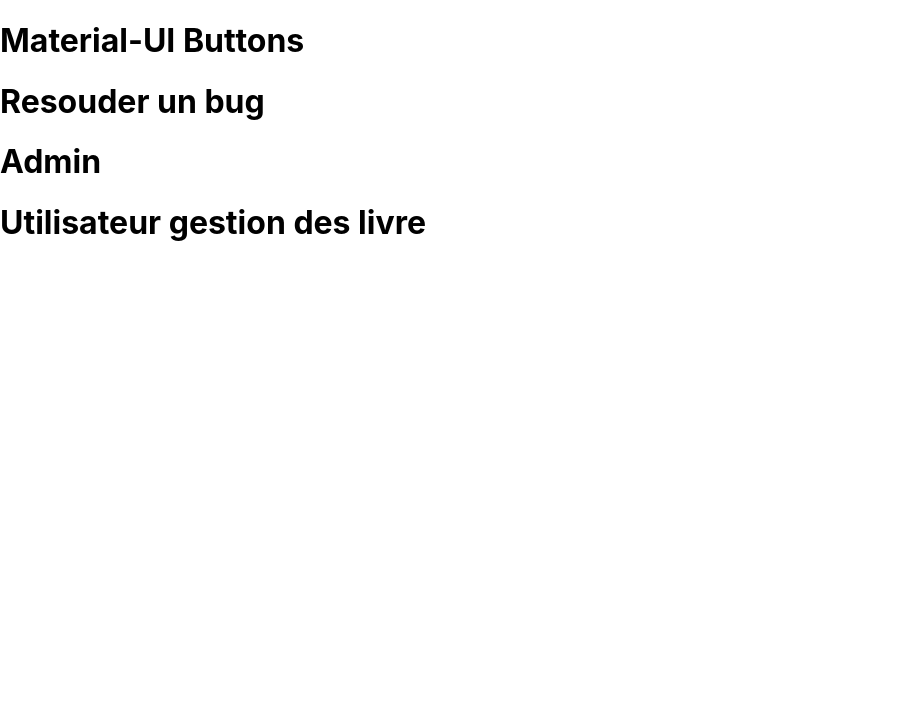
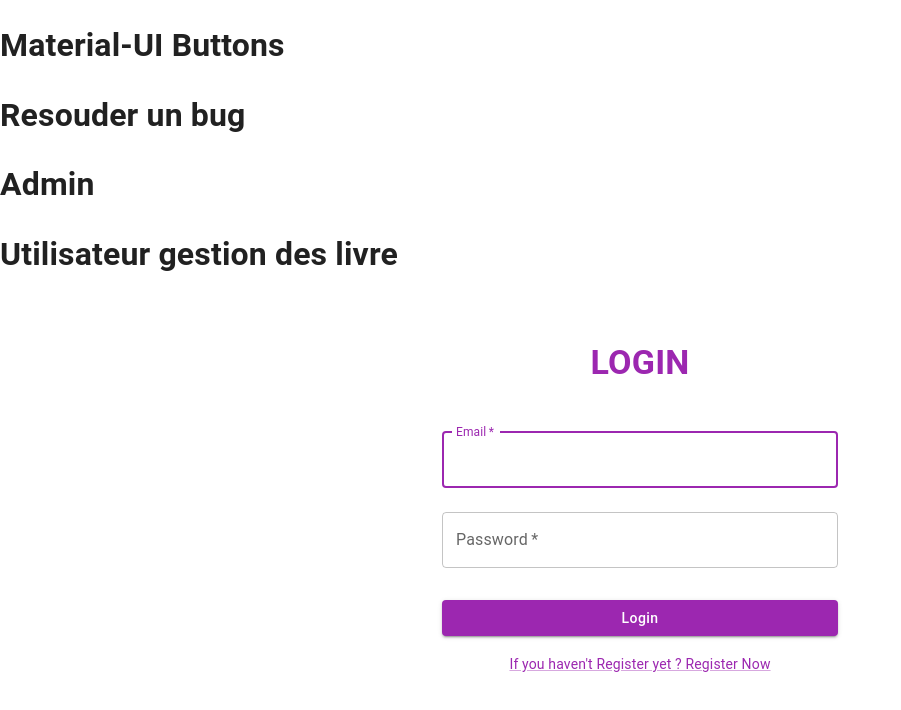
Before and after one commit to Mbaye-ndiaye/gestion_biblio, a React (Create React App) app: page / in a window 1280 px wide. Shown: the top 710 px of the page, without its empty margins (0-901 px from the left). Built offline with nearby package versions, Linux system fonts and the light colour scheme.

Commit message:
ajout formulaire connexion et inscription

```diff
--- a/src/App.js
+++ b/src/App.js
@@ -1,6 +1,7 @@
 import './App.css';
 import Admin from './components/admin/Admin';
 import Utilisateur from './pages/utilisateurs/Utilisateur';
+import LoginForm from './pages/connexion/LoginForm';
 function App() {
   return (
     <div className="App">
@@ -8,6 +9,7 @@
       <h1>Resouder un bug</h1>
       <Admin />
       <Utilisateur />
+      <LoginForm />
     </div>
   );
 }
--- /dev/null
+++ b/src/pages/connexion/LoginForm.jsx
@@ -0,0 +1,78 @@
+import React from 'react'
+import {
+  Box,
+  Typography,
+  TextField,
+  Button,
+  Link,
+  Container,
+  CssBaseline
+} from '@mui/material'
+import { createTheme, ThemeProvider } from '@mui/material/styles'
+
+const theme = createTheme({
+  palette: {
+    primary: {
+      main: '#9c27b0', // Purple color
+    },
+  },
+})
+
+export default function LoginForm() {
+  return (
+    <ThemeProvider theme={theme}>
+      <Container component="main" maxWidth="xs">
+        <CssBaseline />
+        <Box
+          sx={{
+            marginTop: 8,
+            display: 'flex',
+            flexDirection: 'column',
+            alignItems: 'center',
+          }}
+        >
+          <Typography component="h1" variant="h4" sx={{ color: 'primary.main', fontWeight: 'bold', mb: 3 }}>
+            LOGIN
+          </Typography>
+          <Box component="form" noValidate sx={{ mt: 1 }}>
+            <TextField
+              margin="normal"
+              required
+              fullWidth
+              id="email"
+              label="Email"
+              name="email"
+              autoComplete="email"
+              autoFocus
+              placeholder="Enter Your Email here"
+            />
+            <TextField
+              margin="normal"
+              required
+              fullWidth
+              name="password"
+              label="Password"
+              type="password"
+              id="password"
+              autoComplete="current-password"
+              placeholder="Please Enter Your Password here"
+            />
+            <Button
+              type="submit"
+              fullWidth
+              variant="contained"
+              sx={{ mt: 3, mb: 2, textTransform: 'none' }}
+            >
+              Login
+            </Button>
+            <Box sx={{ textAlign: 'center' }}>
+              <Link href="#" variant="body2" sx={{ color: 'primary.main' }}>
+                {"If you haven't Register yet ? Register Now"}
+              </Link>
+            </Box>
+          </Box>
+        </Box>
+      </Container>
+    </ThemeProvider>
+  )
+}
```
Also changed, not shown: src/pages/inscription/SignUp.jsx (added).
